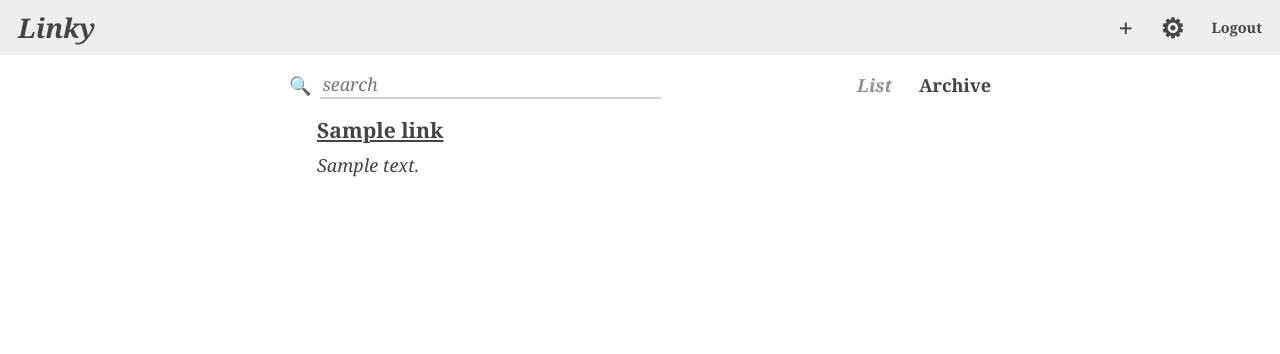
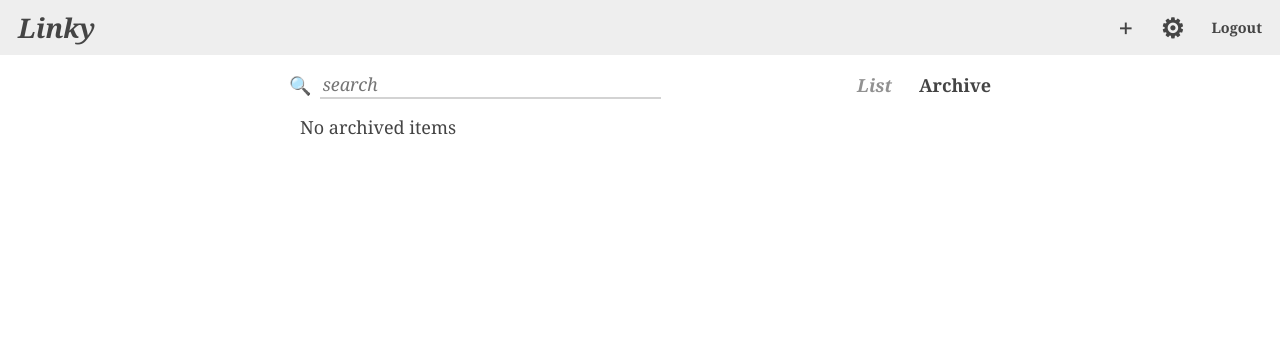
Before and after one commit to getlinky/linky, a Django app: page /archive/ in a window 1280 px wide. Shown: the top 354 px of the page. Run offline with Django 3.2, Linux system fonts and the light colour scheme; a user stored in the database is signed in; tables that the repository leaves empty hold one stand-in row (values such as "Sample post"); style sheets or scripts are compiled from the project's sources.

Commit message:
Archive now returns archived links only
Refactoring of some of the templates

Could be more dry

```diff
--- a/core/templates/core/add_link_modal.html
+++ b/core/templates/core/add_link_modal.html
@@ -5,7 +5,12 @@
                 <h1>Add Link</h1>
                 <h1><a class="close" href="#close">✕</a></h1>
             </nav>
-            <input id="add-input" disabled><button class="btn blue">Add</button>
+
+            <form action="" method="post">
+                {% csrf_token %}
+                {{ form }}
+                <input type="submit" value="Add">
+            </form>
         </div>
     </div>
 </div>
--- a/core/templates/core/archive.html
+++ b/core/templates/core/archive.html
@@ -7,11 +7,15 @@
 {% endblock %}
 
 {% block listitems %}
+{% if list_items|length > 0 %}
 {% for li in list_items %}
 <li tabindex="0">
-    <h3 class="link-title"><a href="{{ li.source }}">{{ li.title }}</a></h3>
+    <h3 class="link-title"><a href="{{ li.url }}">{{ li.title }}</a></h3>
     <p class="description">{{ li.description }}</p>
-    <a class="source" href="{{ li.source }}">{{ li.source }}</a>
+    <a class="source" href="{{ li.url }}">{{ li.url }}</a>
 </li>
 {% endfor %}
+{% else %}
+No archived items
+{% endif %}
 {% endblock %}
--- a/core/templates/core/base.html
+++ b/core/templates/core/base.html
@@ -11,6 +11,19 @@
     </head>
 
     <body>
+        {% block nav %}
+        <header>
+            <nav class="main-nav">
+                <div class="items">
+                    <div class="section">
+                        <a href="/">
+                            <h1 class="title">Linky</h1>
+                        </a>
+                    </div>
+                </div>
+            </nav>
+        </header>
+        {% endblock %}
         {% block content %}
         Nothing here...
         {% endblock %}
--- a/core/templates/core/list.html
+++ b/core/templates/core/list.html
@@ -6,6 +6,7 @@
 {% endblock %}
 
 {% block listitems %}
+{% if list_items|length > 0 %}
 {% for li in list_items %}
 <li tabindex="0">
     <h3 class="link-title"><a href="{{ li.url }}">{{ li.title }}</a></h3>
@@ -13,4 +14,7 @@
     <a class="source" href="{{ li.url }}">{{ li.url }}</a>
 </li>
 {% endfor %}
+{% else %}
+No list items
+{% endif %}
 {% endblock %}
--- a/core/templates/core/list_base.html
+++ b/core/templates/core/list_base.html
@@ -1,6 +1,6 @@
 {% extends "core/base.html" %}
 
-{% block content %}
+{% block nav %}
 <header>
     <nav class="main-nav">
         <div class="items">
@@ -13,6 +13,10 @@
         </div>
     </nav>
 </header>
+{% endblock %}
+
+{% block content %}
+
 <nav class="list-options">
     <div class="search-option-section">
         <a class="icon">🔍</a>
@@ -30,7 +34,7 @@
     No links available.
     {% endblock %}
 </ul>
-{% include "core/add_link_modal.html" %}
+{% include "core/add_link_modal.html" with form=add_link_form %}
 {% include "core/settings_modal.html" %}
 {% include "core/help_modal.html" %}
 {% endblock %}
--- a/core/views.py
+++ b/core/views.py
@@ -3,19 +3,20 @@ from django.http import HttpResponseRedirect
 from django.shortcuts import render
 from django.contrib.auth import authenticate, login, logout
 
-from .forms import LoginForm, SignUpForm
+from .forms import LoginForm, SignUpForm, AddLinkForm
 from .models import MyUser
 
 def index(request):
     if request.user.is_authenticated:
         list_items = request.user.link_set.all()
-        return render(request, 'core/list.html', {'list_items': list_items, 'page': 'list', 'title': 'List'})
+        add_link_form = AddLinkForm()
+        return render(request, 'core/list.html', {'list_items': list_items,'add_link_form': add_link_form, 'page': 'list', 'title': 'List'})
     else:
         return render(request, 'core/landing_page.html')
 
 def archive(request):
     if request.user.is_authenticated:
-        list_items = request.user.link_set.all()
+        list_items = request.user.link_set.filter(archived=True)
         return render(request, 'core/archive.html', {'list_items': list_items, 'page': 'archive', 'title': 'Archive'})
     else:
         return render(request, 'core/landing_page.html')
```
Also changed, not shown: core/forms.py (+7 -0 lines), core/templates/core/landing_page.html (+18 -0 lines), core/templates/core/login_form.html (+0 -8 lines), core/templates/core/signup_form.html (+0 -8 lines).
